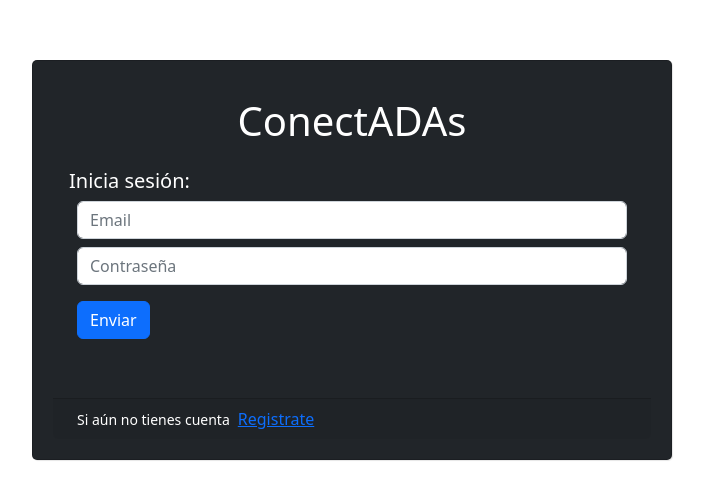
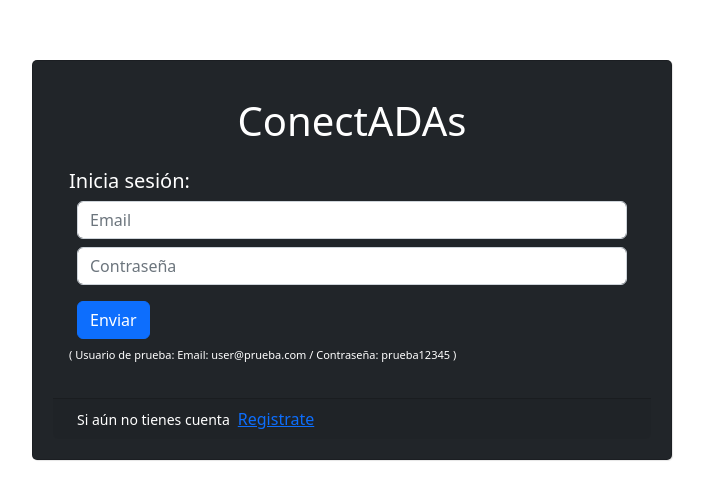
Before and after one commit to GraceVargas/Social-Network, a React (Create React App) app: page /login in a window 1280 px wide. Shown: the part 140-640 px from the top of the page, without its empty margins (288-992 px from the left). Built offline with nearby package versions, Linux system fonts and the light colour scheme; no server answers.

Commit message:
add test user in login page

```diff
--- a/src/pages/Login/index.tsx
+++ b/src/pages/Login/index.tsx
@@ -7,7 +7,7 @@ import { LoginFormType } from "../../types";
 import "./styles.scss";
 
 const LoginPage = () => {
-  const { login, me } = useAuth();
+  const { login } = useAuth();
 
   const { showAlert } = useAlert();
 
@@ -34,6 +34,10 @@ const LoginPage = () => {
               Inicia sesión:
             </Card.Subtitle>
             <LoginForm onSubmit={handleSubmit} />
+            <p className="test-user">
+              ( Usuario de prueba: Email: user@prueba.com / Contraseña:
+              prueba12345 )
+            </p>
           </Card.Body>
           <Card.Footer>
             <small className="m-2">Si aún no tienes cuenta</small>
--- a/src/pages/Login/styles.scss
+++ b/src/pages/Login/styles.scss
@@ -14,4 +14,9 @@
         padding: 20px;
     }
 
+    .test-user {
+        font-size: 11px;
+        margin: 0;
+    }
+
 }
```
